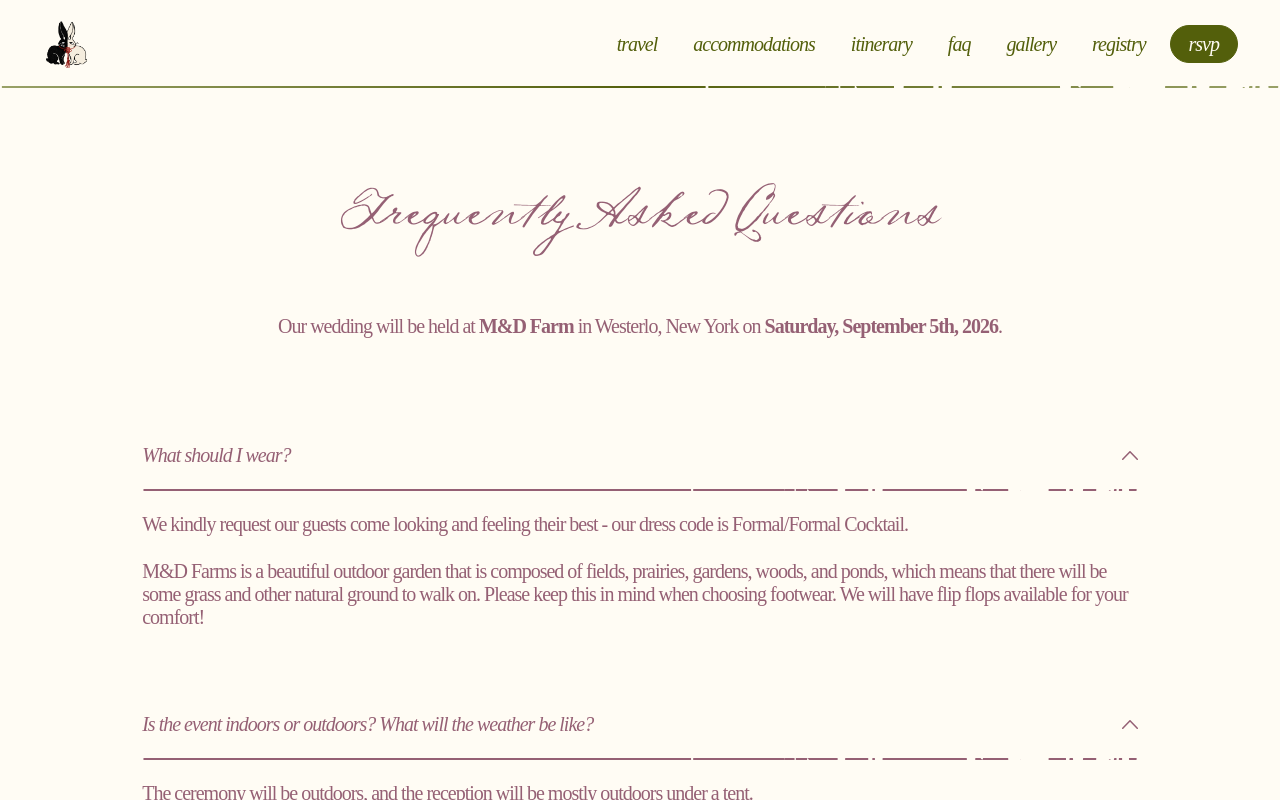
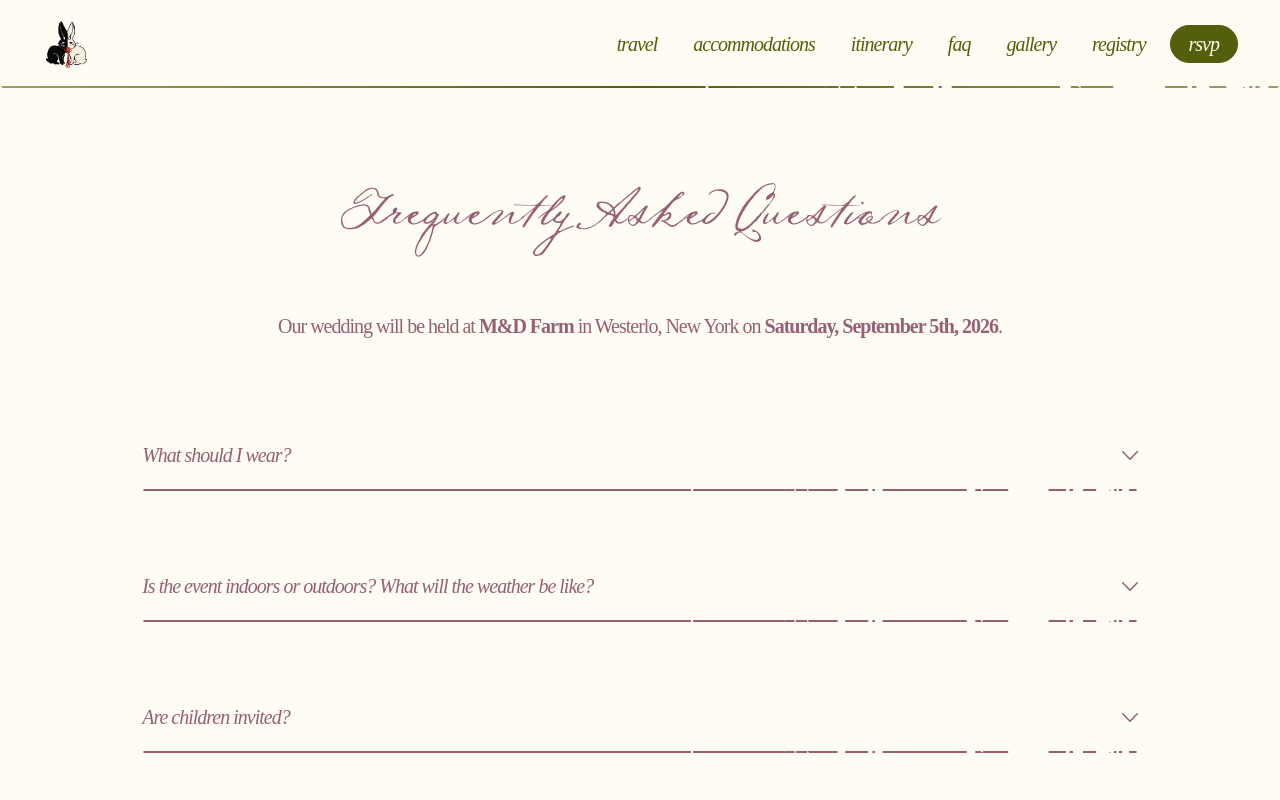
Before and after one commit to lav-ily/emily-daniel-2026, a Next.js app: page /faq in a window 1280 px wide. Built offline with nearby package versions, Linux system fonts and the light colour scheme.

Commit message:
Change defaultOpen prop in AccordionSection to false for improved initial state management

```diff
--- a/app/components/AccordionSection.tsx
+++ b/app/components/AccordionSection.tsx
@@ -34,7 +34,7 @@ interface AccordionSectionProps {
 export default function AccordionSection({
   title,
   children,
-  defaultOpen = true,
+  defaultOpen = false,
 }: AccordionSectionProps) {
   const [open, setOpen] = useState(defaultOpen);
 
```
